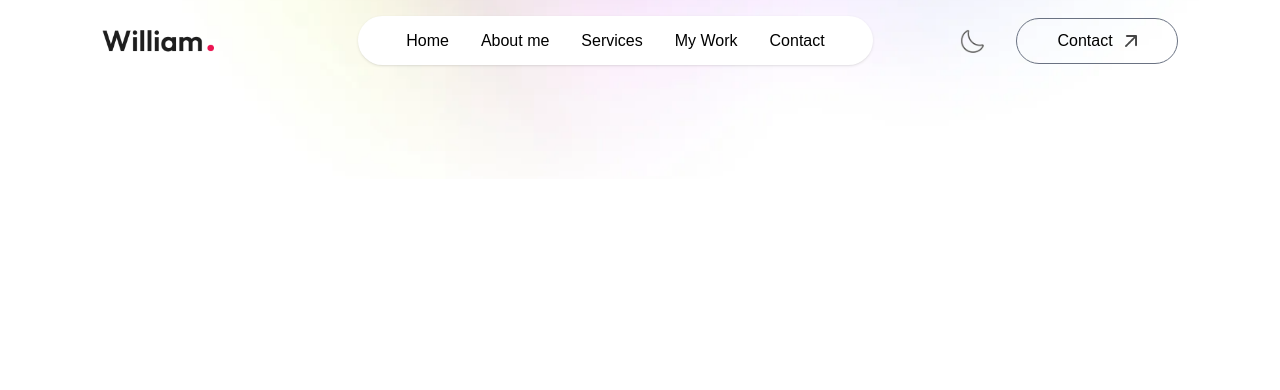
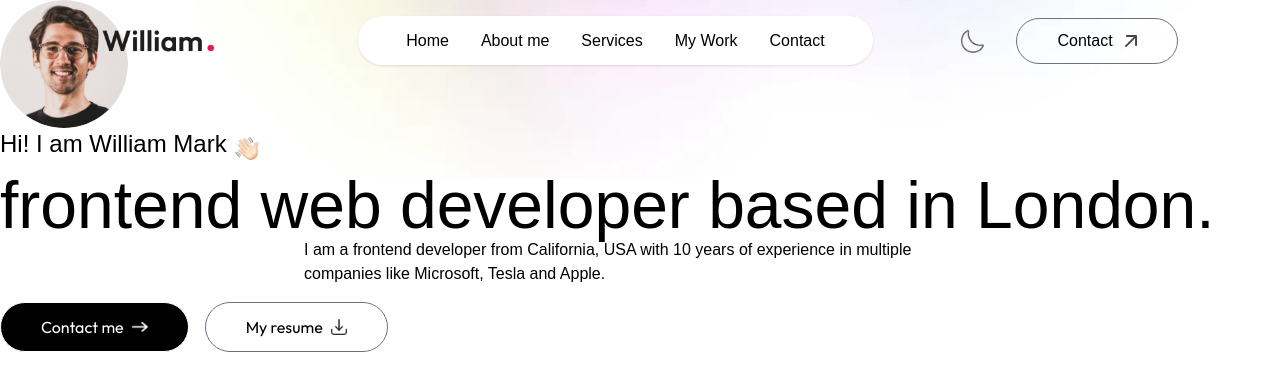
Before and after one commit to Hamimsiddiq007/Portfolio_01, a Next.js app: page / in a window 1280 px wide. Shown: the top 390 px of the page. Built offline with nearby package versions, Linux system fonts and the light colour scheme; a web font is replaced by a local one.

Commit message:
feat: header

```diff
--- a/app/page.js
+++ b/app/page.js
@@ -1,10 +1,12 @@
 "use client";
+import Header from "@/components/Header";
 import Navbar from "@/components/Navbar";
 
 export default function Home() {
   return (
     <>
       <Navbar />
+      <Header />
     </>
   );
 }
--- /dev/null
+++ b/components/Header.jsx
@@ -0,0 +1,22 @@
+import Image from 'next/image'
+import { assets } from '@/assets/assets'
+import React from 'react'
+
+const Header = () => {
+  return (
+    <div>
+      <div className="">
+        <Image src={assets.profile_img} alt='profile' className='rounded-full w-32'/>
+      </div>
+      <h3 className='flex items-end gap-2 text-xl md:text-2xl mb-3 font-ovo'>Hi! I am William Mark <Image src={assets.hand_icon} alt='hand' className='w-6'/></h3>
+      <h1 className='text-3xl sm:text-6xl lg:text-[66px] font-ovo'>frontend web developer based in London.</h1>
+      <p className='max-w-2xl mx-auto font-ovo'>I am a frontend developer from California, USA with 10 years of experience in multiple companies like Microsoft, Tesla and Apple.</p>
+      <div className="flex flex-col sm:flex-row items-center gap-4 mt-4">
+        <a href="#contact" className='px-10 py-3 border border-white rounded-full bg-black text-white flex items-center gap-2'>Contact me <Image src={assets.right_arrow_white} alt='' className='w-4'/></a>
+        <a href="/sample-resume.pdf" download className='px-10 py-3 border border-gray-500 rounded-full flex items-center gap-2'>My resume <Image src={assets.download_icon} alt='' className='w-4'/></a>
+      </div>
+    </div>
+  )
+}
+
+export default Header
```
